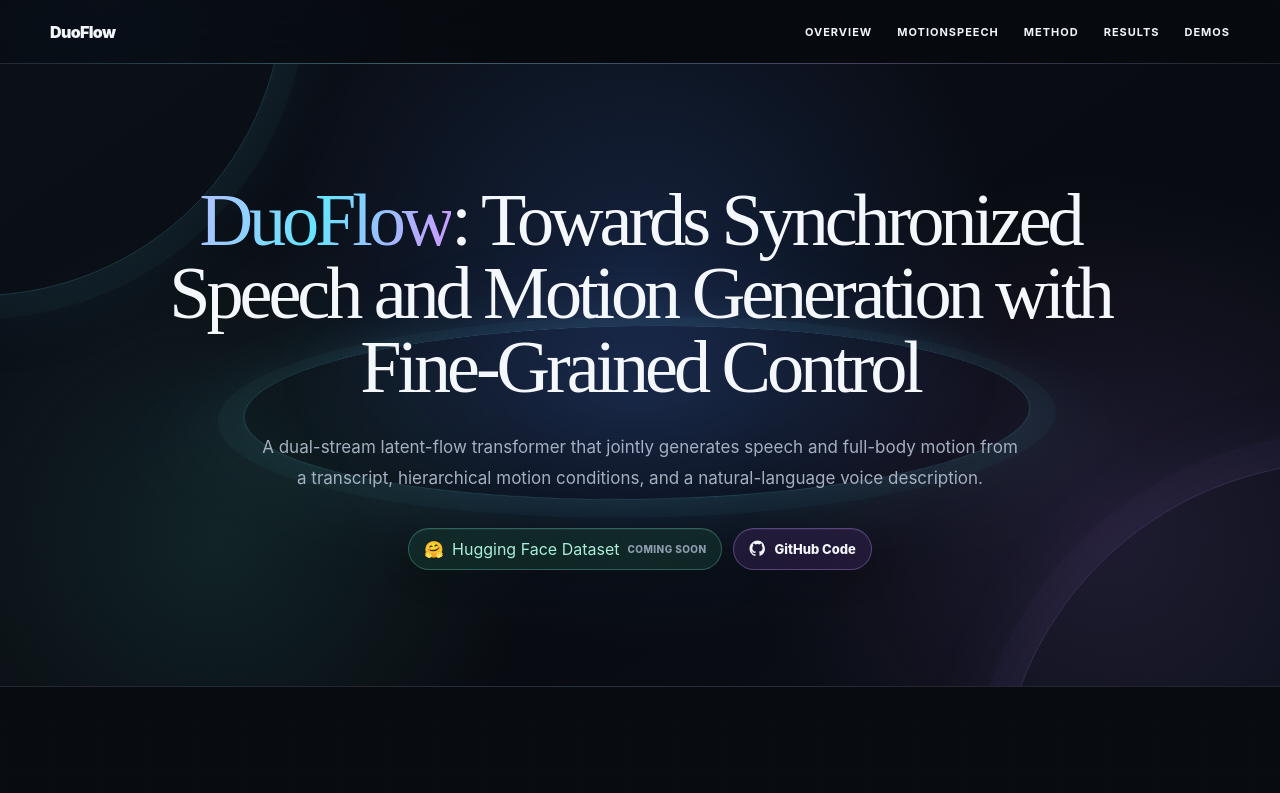
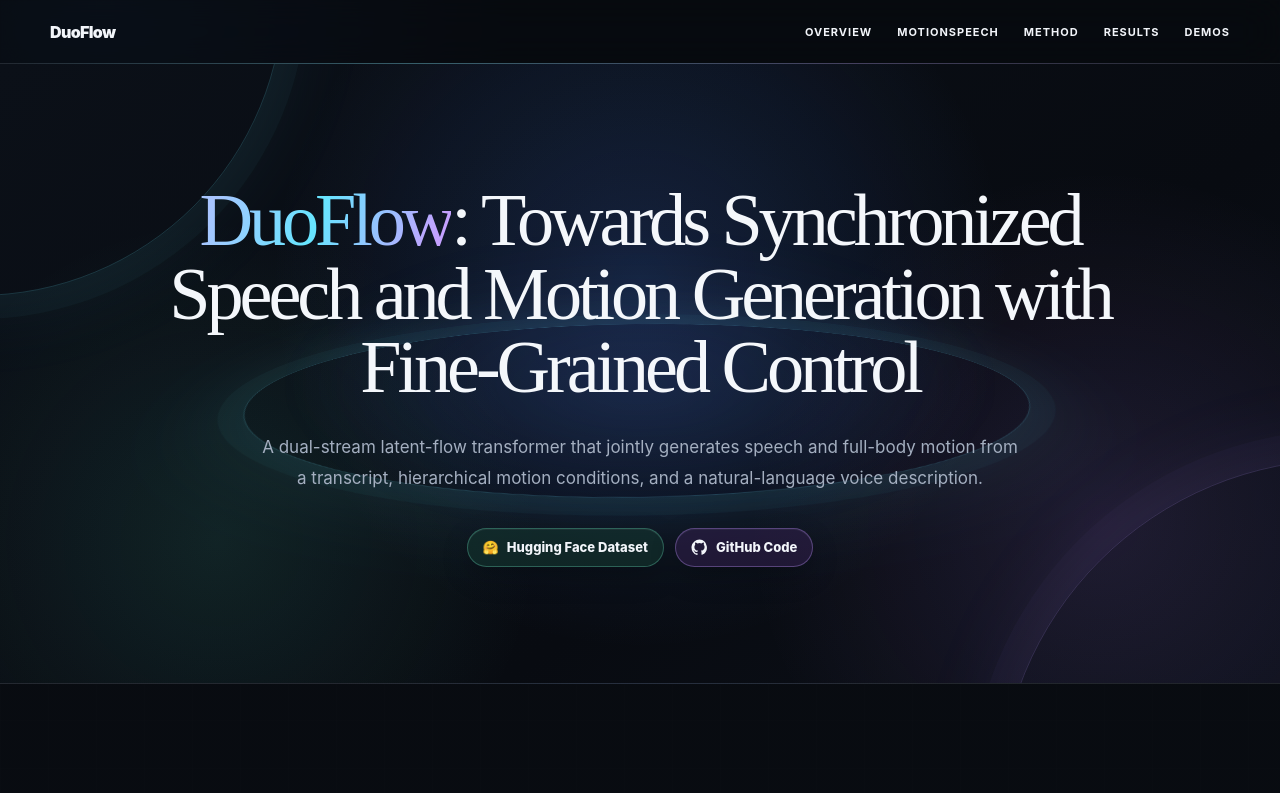
Before and after one commit to JunDong-dev/DuoFlow-project-page, a plain HTML site: page index.html in a window 1280 px wide. Shown: the top 793 px of the page. Drawn offline with Linux system fonts and the light colour scheme.

Commit message:
Link project page to released MotionSpeech dataset

```diff
--- a/index.html
+++ b/index.html
@@ -693,7 +693,7 @@
       <h1><span class="gradient">DuoFlow</span>: Towards Synchronized Speech and Motion Generation with Fine-Grained Control</h1>
       <p class="lead">A dual-stream latent-flow transformer that jointly generates speech and full-body motion from a transcript, hierarchical motion conditions, and a natural-language voice description.</p>
       <div class="hero-pills">
-        <button class="pill motion" type="button" aria-label="Hugging Face dataset coming soon"><span aria-hidden="true">🤗</span><span>Hugging Face Dataset</span><span class="coming-soon">coming soon</span></button>
+        <a class="pill motion" href="https://huggingface.co/datasets/JunDong-dev/motionspeech" target="_blank" rel="noopener noreferrer" aria-label="Hugging Face MotionSpeech dataset"><span aria-hidden="true">🤗</span><span>Hugging Face Dataset</span></a>
         <a class="pill voice" href="https://github.com/JunDong-dev/DuoFlow" target="_blank" rel="noopener noreferrer" aria-label="GitHub code repository"><svg class="github-icon" viewBox="0 0 24 24" aria-hidden="true"><path d="M12 .7a11.3 11.3 0 0 0-3.57 22.02c.56.1.77-.24.77-.54v-2.1c-3.14.68-3.8-1.33-3.8-1.33-.51-1.3-1.25-1.65-1.25-1.65-1.02-.7.08-.69.08-.69 1.13.08 1.73 1.16 1.73 1.16 1 .99 2.6.7 3.23.53.1-.72.39-1.21.71-1.49-2.49-.28-5.11-1.25-5.11-5.56 0-1.23.44-2.23 1.16-3.02-.12-.28-.5-1.43.11-2.98 0 0 .95-.3 3.1 1.15a10.8 10.8 0 0 1 5.64 0c2.15-1.46 3.1-1.15 3.1-1.15.61 1.55.23 2.7.11 2.98.72.79 1.16 1.79 1.16 3.02 0 4.32-2.63 5.28-5.13 5.56.4.35.76 1.04.76 2.1v3.11c0 .3.2.65.78.54A11.3 11.3 0 0 0 12 .7Z"></path></svg><span>GitHub Code</span></a>
       </div>
     </div>
```
